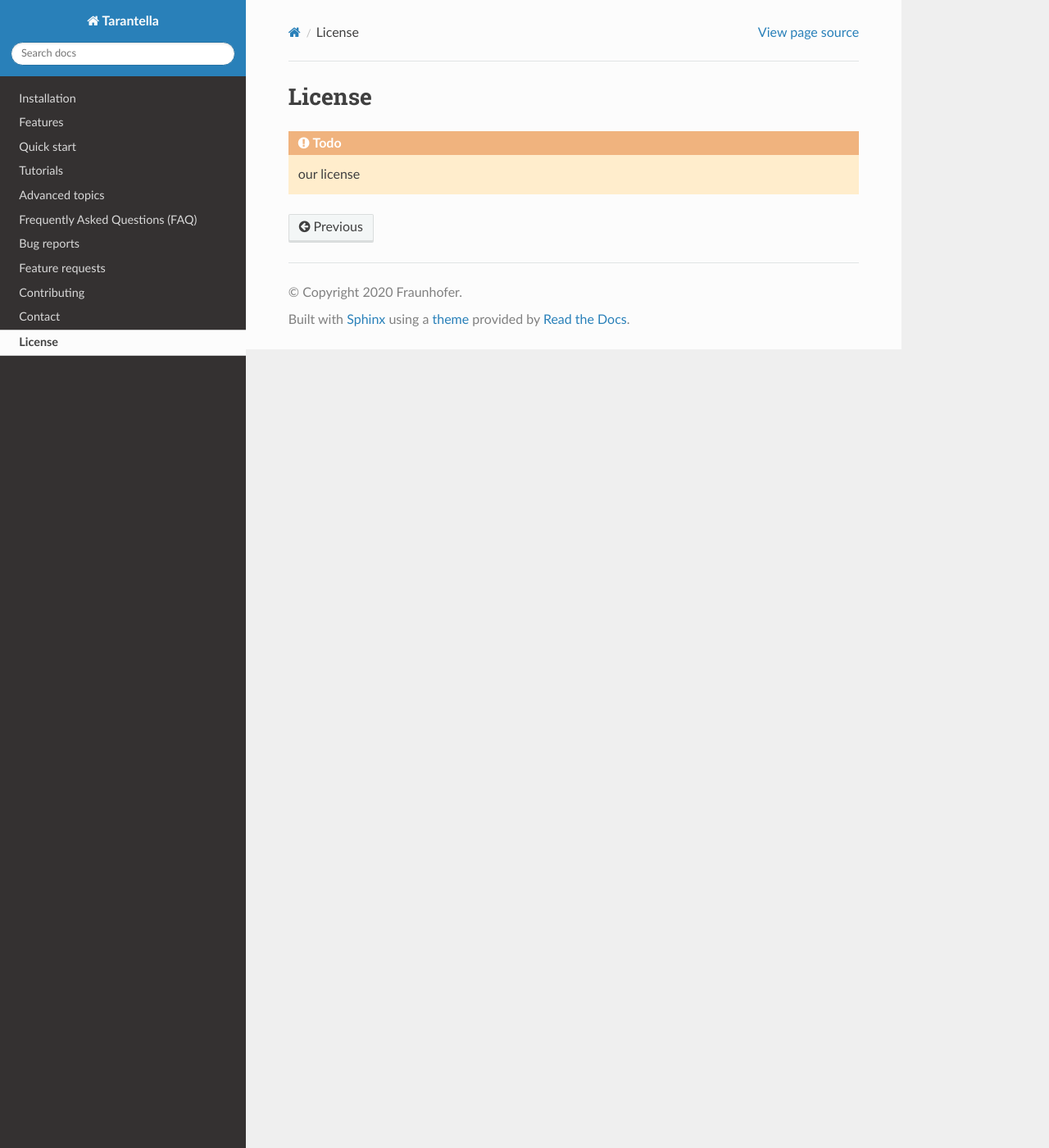
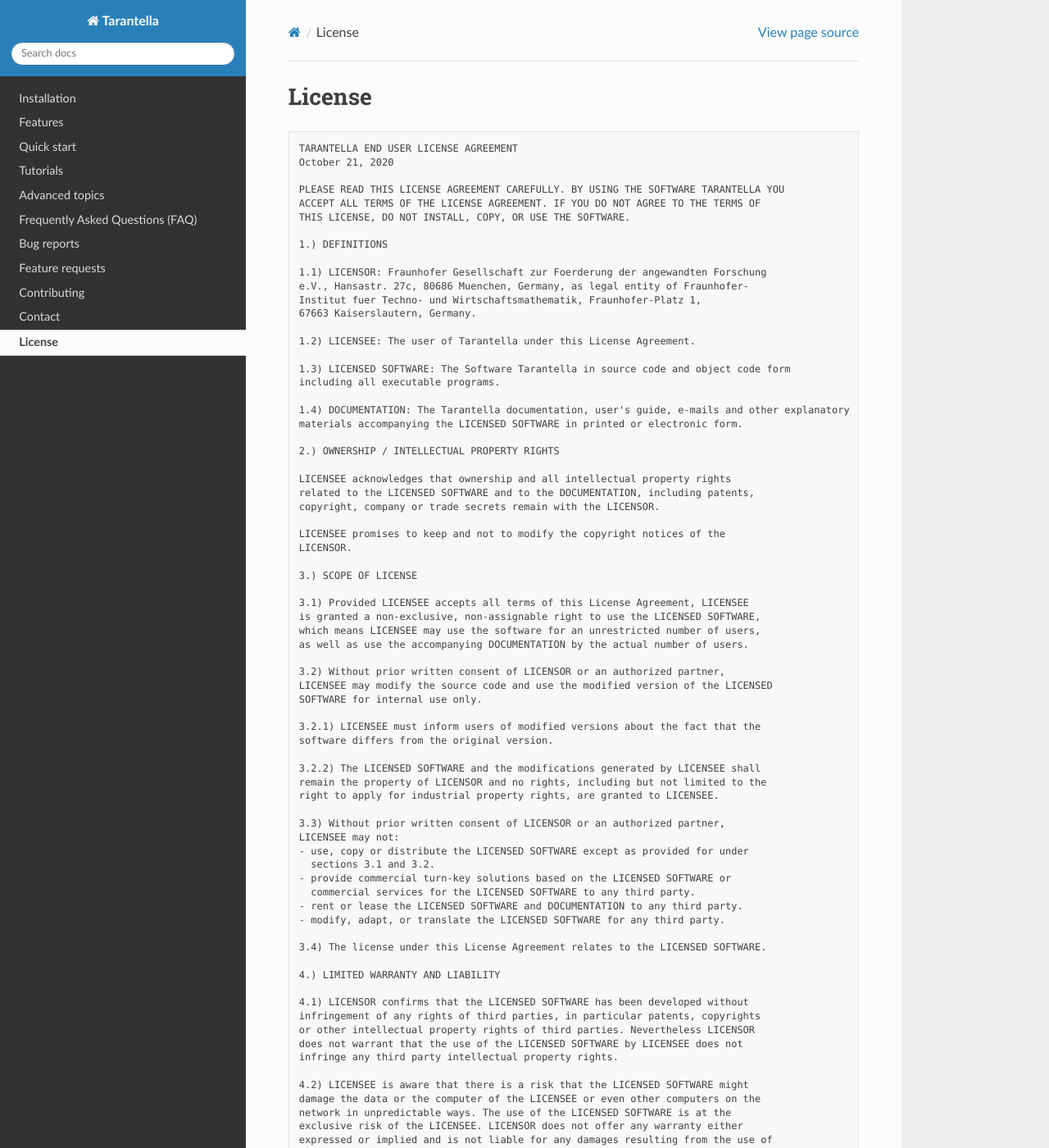
Before and after one commit to cc-hpc-itwm/tarantella, a Sphinx documentation site: the page built from docs/source/license.rst, in a window 1280 px wide and 1400 px high. Shown: the whole window at 82% size. Built offline with Sphinx 7.4.7 and the Read the Docs theme 2.0.0, drawn with Linux system fonts in a browser that asks for light colours; some of the changed text lies outside the part shown.

Commit message:
docs: Add license

```diff
--- a/docs/source/license.rst
+++ b/docs/source/license.rst
@@ -1,6 +1,106 @@
 License
 =======
 
-.. todo::
+.. code-block:: text
 
-  our license
+  TARANTELLA END USER LICENSE AGREEMENT
+  October 21, 2020
+
+  PLEASE READ THIS LICENSE AGREEMENT CAREFULLY. BY USING THE SOFTWARE TARANTELLA YOU
+  ACCEPT ALL TERMS OF THE LICENSE AGREEMENT. IF YOU DO NOT AGREE TO THE TERMS OF
+  THIS LICENSE, DO NOT INSTALL, COPY, OR USE THE SOFTWARE.
+
+  1.) DEFINITIONS
+
+  1.1) LICENSOR: Fraunhofer Gesellschaft zur Foerderung der angewandten Forschung
+  e.V., Hansastr. 27c, 80686 Muenchen, Germany, as legal entity of Fraunhofer-
+  Institut fuer Techno- und Wirtschaftsmathematik, Fraunhofer-Platz 1,
+  67663 Kaiserslautern, Germany.
+
+  1.2) LICENSEE: The user of Tarantella under this License Agreement.
+
+  1.3) LICENSED SOFTWARE: The Software Tarantella in source code and object code form
+  including all executable programs.
+
+  1.4) DOCUMENTATION: The Tarantella documentation, user's guide, e-mails and other explanatory
+  materials accompanying the LICENSED SOFTWARE in printed or electronic form.
+
+  2.) OWNERSHIP / INTELLECTUAL PROPERTY RIGHTS
+
+  LICENSEE acknowledges that ownership and all intellectual property rights
+  related to the LICENSED SOFTWARE and to the DOCUMENTATION, including patents,
+  copyright, company or trade secrets remain with the LICENSOR.
+
+  LICENSEE promises to keep and not to modify the copyright notices of the
+  LICENSOR.
+
+  3.) SCOPE OF LICENSE
+
+  3.1) Provided LICENSEE accepts all terms of this License Agreement, LICENSEE
+  is granted a non-exclusive, non-assignable right to use the LICENSED SOFTWARE,
+  which means LICENSEE may use the software for an unrestricted number of users,
+  as well as use the accompanying DOCUMENTATION by the actual number of users.
+
+  3.2) Without prior written consent of LICENSOR or an authorized partner,
+  LICENSEE may modify the source code and use the modified version of the LICENSED
+  SOFTWARE for internal use only.
+
+  3.2.1) LICENSEE must inform users of modified versions about the fact that the
+  software differs from the original version.
+
+  3.2.2) The LICENSED SOFTWARE and the modifications generated by LICENSEE shall
+  remain the property of LICENSOR and no rights, including but not limited to the
+  right to apply for industrial property rights, are granted to LICENSEE.
+
+  3.3) Without prior written consent of LICENSOR or an authorized partner,
+  LICENSEE may not:
+  - use, copy or distribute the LICENSED SOFTWARE except as provided for under
+    sections 3.1 and 3.2.
+  - provide commercial turn-key solutions based on the LICENSED SOFTWARE or
+    commercial services for the LICENSED SOFTWARE to any third party.
+  - rent or lease the LICENSED SOFTWARE and DOCUMENTATION to any third party.
+  - modify, adapt, or translate the LICENSED SOFTWARE for any third party.
+
+  3.4) The license under this License Agreement relates to the LICENSED SOFTWARE.
+
+  4.) LIMITED WARRANTY AND LIABILITY
+
+  4.1) LICENSOR confirms that the LICENSED SOFTWARE has been developed without
+  infringement of any rights of third parties, in particular patents, copyrights
+  or other intellectual property rights of third parties. Nevertheless LICENSOR
+  does not warrant that the use of the LICENSED SOFTWARE by LICENSEE does not
+  infringe any third party intellectual property rights.
+
+  4.2) LICENSEE is aware that there is a risk that the LICENSED SOFTWARE might
+  damage the data or the computer of the LICENSEE or even other computers on the
+  network in unpredictable ways. The use of the LICENSED SOFTWARE is at the
+  exclusive risk of the LICENSEE. LICENSOR does not offer any warranty either
+  expressed or implied and is not liable for any damages resulting from the use of
+  the LICENSED SOFTWARE or DOCUMENTATION such as, but not limited to, data loss.
+
+  4.3) Notwithstanding sections 4.1 and 4.2, the liability of the LICENSOR, its
+  legal representatives and employees resulting from breach of duty or tort is
+  restricted to damages caused intentionally or by gross negligence. In any case,
+  the liability under this section is limited by typical, foreseeable, direct
+  damages. The liability is unrestricted for damages of the body, life or health.
+
+  5.) MISCELLANEOUS
+
+  This License Agreement in English is the original one. The terms of this
+  Agreement can only be modified or amended in writing. In case of interpretation
+  controversies the terms of this Agreement shall prevail over the respective
+  terms of any other agreements.
+
+  This Agreement is construed under the Law of the Federal Republic of Germany.
+  Therefore, any and all controversies resulting out of this Agreement shall be
+  resolved under the Law of the Federal Republic of Germany excluding the German
+  International Private Law Rules. The application of the UN-Convention of the
+  International Sales of Goods (CISG) is explicitly excluded. Exclusive venue of
+  jurisdiction for both parties shall be Munich, Germany.
+
+  In case that one or several of the terms of this Agreement should be or become
+  invalid or unenforceable, the validity of the other terms shall remain
+  unaffected. In such a case, the parties shall replace the invalid or
+  unenforceable condition by another legally effective provision meeting the
+  purpose of the abolished provision to the greatest extent. The same applies in
+  case of a gap of regulation.
```
